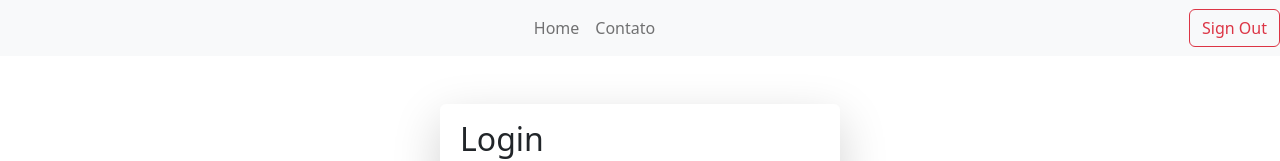
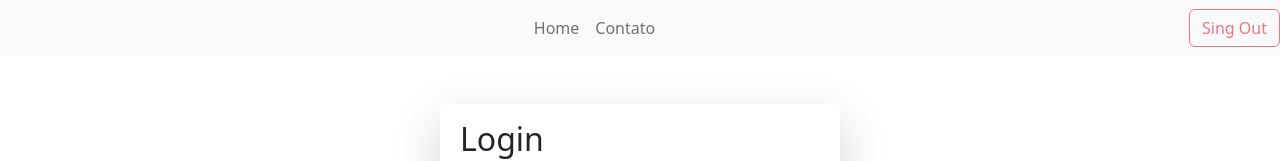
Before and after one commit to GabrielFar/exerciciosAngular, an Angular app: page /login in a window 1280 px wide. Shown: the top 161 px of the page. Built offline with nearby package versions, Linux system fonts and the light colour scheme.

Commit message:
melhoria de código

```diff
--- a/src/app/app.component.html
+++ b/src/app/app.component.html
@@ -10,14 +10,7 @@
     </ul>
   </div>
   <div>
-    <div *ngIf="readLocalStorageToken() == 'deslogado'; else logado">
-      <button class="btn btn-outline-danger" disabled>Sing Out</button>
-    </div>
-
-    <ng-template #logado>
-      <button class="btn btn-outline-danger" (click)="deslogar()">Sign Out</button>
-    </ng-template>
-
+    <button class="btn btn-outline-danger" [disabled]="!readLocalStorageToken()" (click)="deslogar()">Sing Out</button>
   </div>
 
 </nav>
--- a/src/app/app.component.ts
+++ b/src/app/app.component.ts
@@ -12,11 +12,15 @@ export class AppComponent {
   constructor(private router: Router){}
 
   public deslogar(){
-    localStorage['token'] = "deslogado"
+    localStorage['token'] = "false"
     this.router.navigate(['/login']);
   }
 
   public readLocalStorageToken() {
-    return localStorage['token'];
+    if (localStorage['token'] === "true") {
+      return true
+    } else {
+      return false
+    }
   }
 }
--- a/src/app/autentificacao/autentificacao.component.ts
+++ b/src/app/autentificacao/autentificacao.component.ts
@@ -41,7 +41,7 @@ export class AutentificacaoComponent{
                 this.msn = "Logado!"
                 this.contaTentativasSenha = 0
                 this.classe = ["clCentralizar", "clSuccess"]
-                localStorage['token'] = "logado"
+                localStorage['token'] = "true"
                 this.router.navigate(['/']);
 
             } else if (this.contaTentativasSenha >= 3) {
--- a/src/app/services/auth/auth.guard.ts
+++ b/src/app/services/auth/auth.guard.ts
@@ -11,7 +11,7 @@ export class AuthGuard implements CanActivate {
         route: ActivatedRouteSnapshot,
         state: RouterStateSnapshot): Observable<boolean> | boolean {
 
-        if (localStorage['token'] == "logado") {
+        if (localStorage['token'] == "true") {
             return true;
         } else {
             this.router.navigate(['/login']);
```
